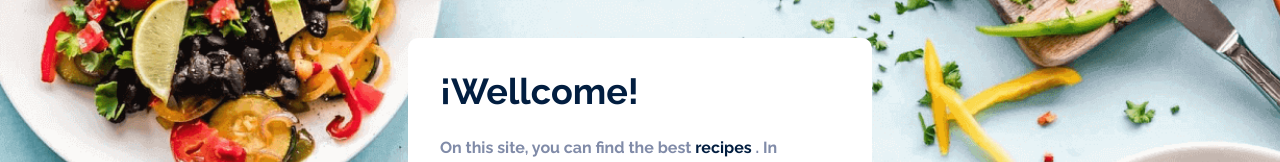
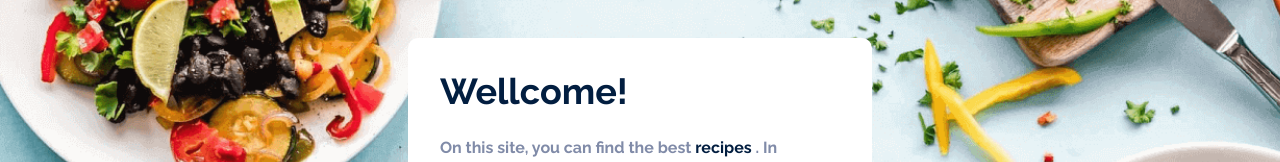
Before and after one commit to krlosw9/PI-Food, a React (Create React App) app in the folder client/: page / in a window 1280 px wide. Shown: the part 228-390 px from the top of the page. Built offline with nearby package versions, Linux system fonts and the light colour scheme.

Commit message:
Eliminado el signo de exclamacion inicial en el titulo del landing

```diff
--- a/client/src/view/Landing.jsx
+++ b/client/src/view/Landing.jsx
@@ -6,7 +6,7 @@ export default function Landing() {
   return(
     <main className={style.container}>
       <div className={style.card}>
-        <div className={style.cardTitle}>¡Wellcome!</div>
+        <h1 className={style.cardTitle}>Wellcome!</h1>
         <div className={style.cardContent}>
           On this site, you can find the best <span>recipes </span>.
           In addition to the necessary <span>ingredients </span>and <span>instructions </span>to prepare them.
--- a/client/src/view/Landing.module.css
+++ b/client/src/view/Landing.module.css
@@ -21,6 +21,7 @@
 .cardTitle{
   font-size: 36px;
   color: #021E40;
+  margin: 0;
 }
 
 .cardContent{
```
